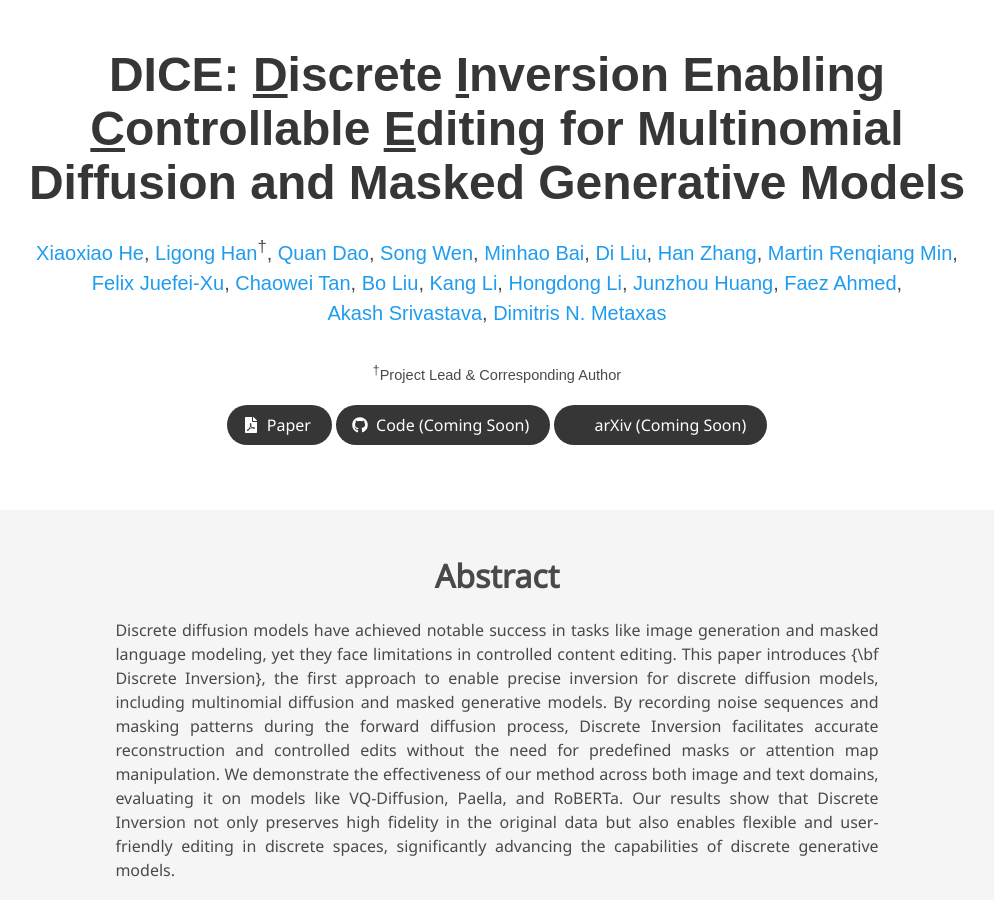
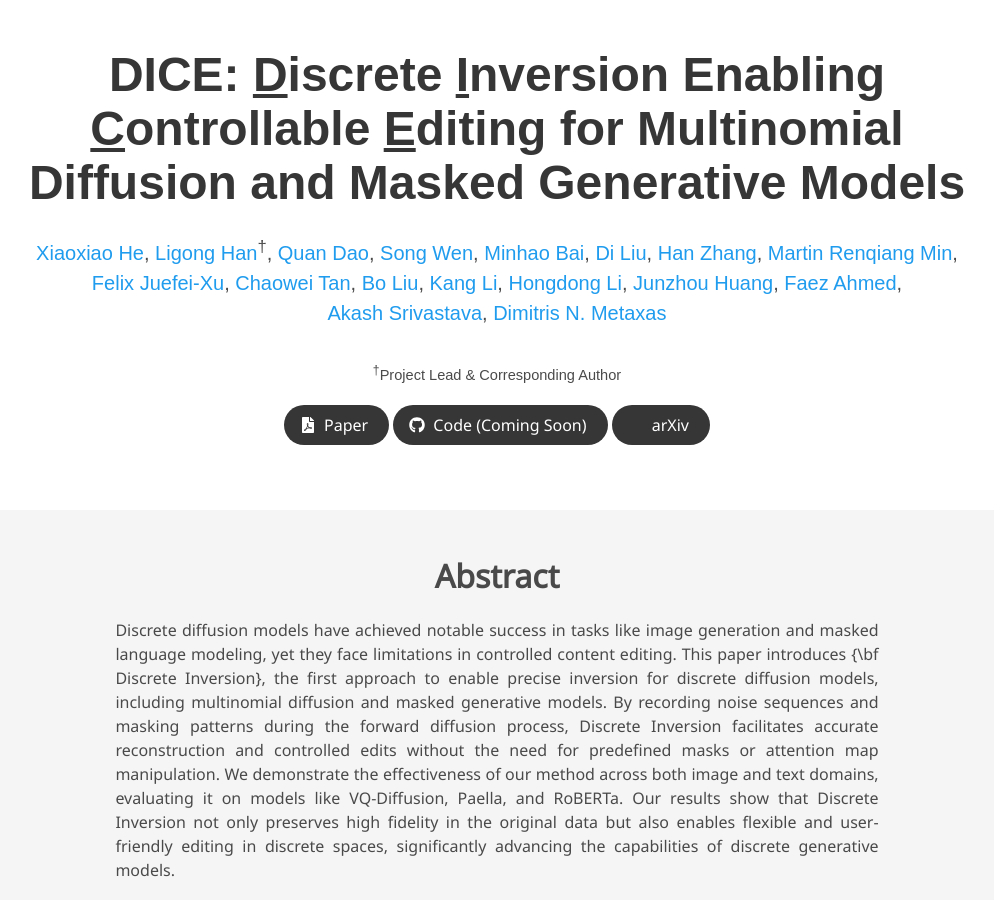
Before and after one commit to hexiaoxiao-cs/hexiaoxiao-cs.github.io, a Jekyll site: the page DICE/index.html, which Jekyll copies as it is, in a window 1280 px wide and 900 px high. Shown: the whole window, without its empty margins (143-1137 px from the left). Built offline with Jekyll 4.4.1, drawn with Linux system fonts in a browser that asks for light colours; nearby versions of some CDN libraries; some web fonts are replaced; library files that are not in the unit come from our copies; a style sheet for code colours, icons or effects is not loaded.

```diff
--- a/DICE/index.html
+++ b/DICE/index.html
@@ -136,12 +136,12 @@
 
                 <!-- ArXiv abstract Link -->
                 <span class="link-block">
-                  <a href="https://arxiv.org/abs/<ARXIV PAPER ID>" target="_blank"
+                  <a href="https://arxiv.org/abs/2410.08207" target="_blank"
                   class="external-link button is-normal is-rounded is-dark">
                   <span class="icon">
                     <i class="ai ai-arxiv"></i>
                   </span>
-                  <span>arXiv (Coming Soon)</span>
+                  <span>arXiv</span>
                 </a>
               </span>
             </div>
```
